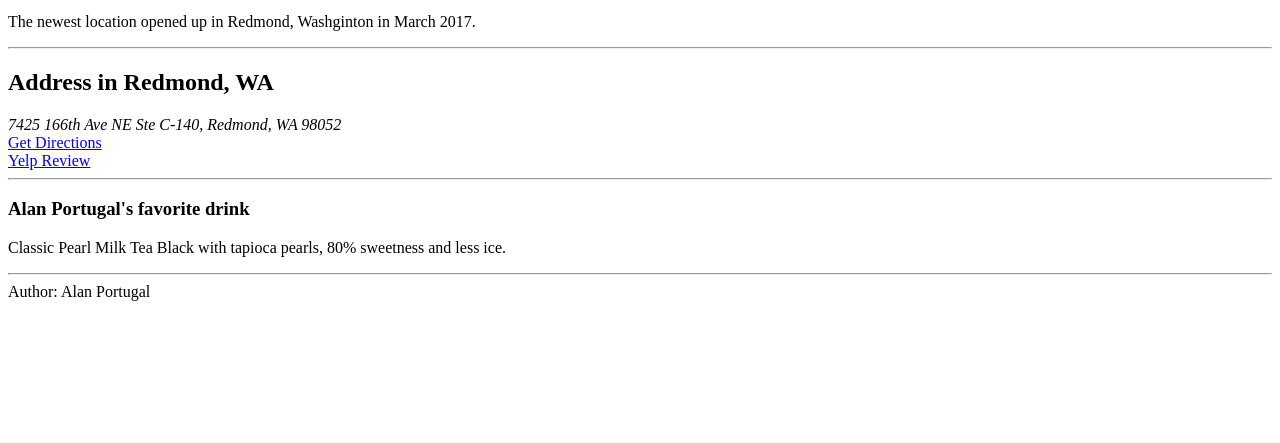
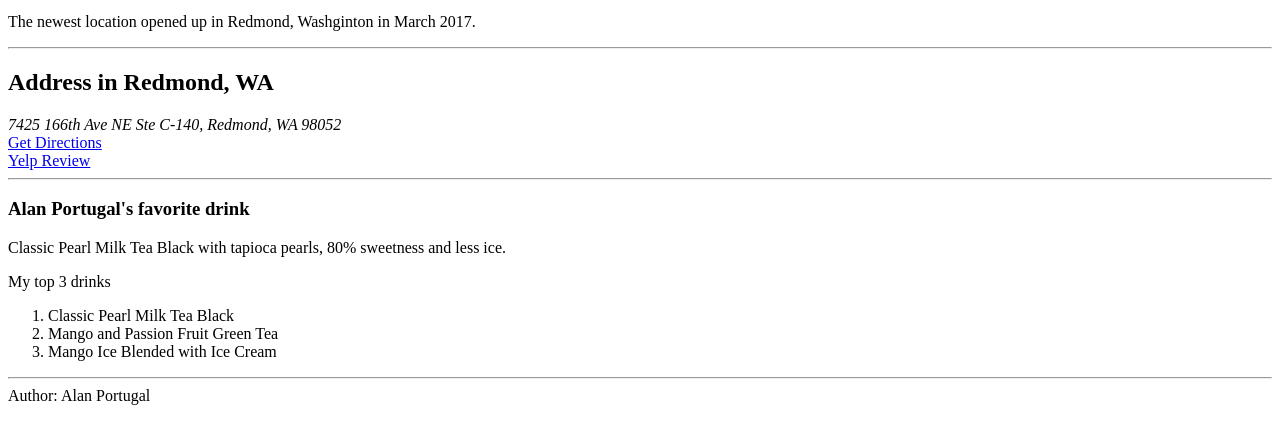
Before and after one commit to alanportugal/semantic_tags, a plain HTML site: page index.html in a window 1280 px wide. Shown: the part 119-562 px from the top of the page. Drawn offline with Linux system fonts and the light colour scheme.

Commit message:
Added order list of my top 3 drinks.

```diff
--- a/index.html
+++ b/index.html
@@ -24,6 +24,12 @@
   <section>
     <h3>Alan Portugal's favorite drink</h3>
     <p>Classic Pearl Milk Tea Black with tapioca pearls, 80% sweetness and less ice.</p>
+    <p>My top 3 drinks</p>
+    <ol>
+      <li>Classic Pearl Milk Tea Black</li>
+      <li>Mango and Passion Fruit Green Tea</li>
+      <li>Mango Ice Blended with Ice Cream</li>
+    </ol>
     <hr />
   </section>
 
```
